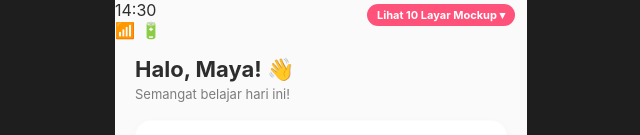
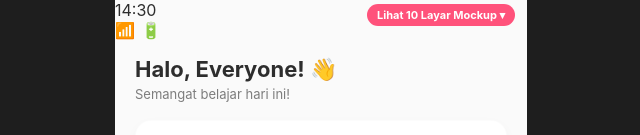
Before and after one commit to Prisilia13/studymate, a plain HTML site: page index.html in a window 1280 px wide. Shown: the top 135 px of the page, without its empty margins (319-959 px from the left). Drawn offline with Linux system fonts and the light colour scheme.

Commit message:
Update index.html

```diff
--- a/index.html
+++ b/index.html
@@ -554,7 +554,7 @@
         <div class="app-content">
 
             <div id="screen-dashboard" class="app-screen active">
-                <div class="header-title">Halo, Maya! 👋</div>
+                <div class="header-title">Halo, Everyone! 👋</div>
                 <div class="header-subtitle">Semangat belajar hari ini!</div>
 
                 <div class="card">
```
